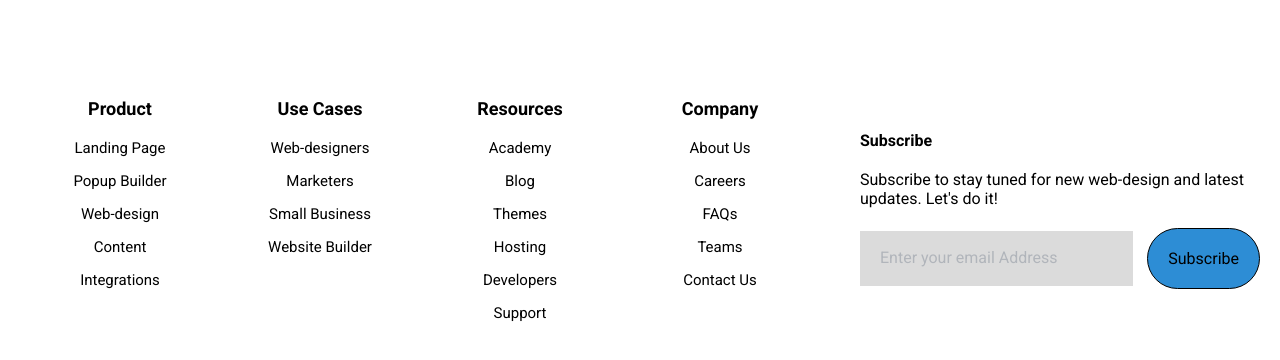
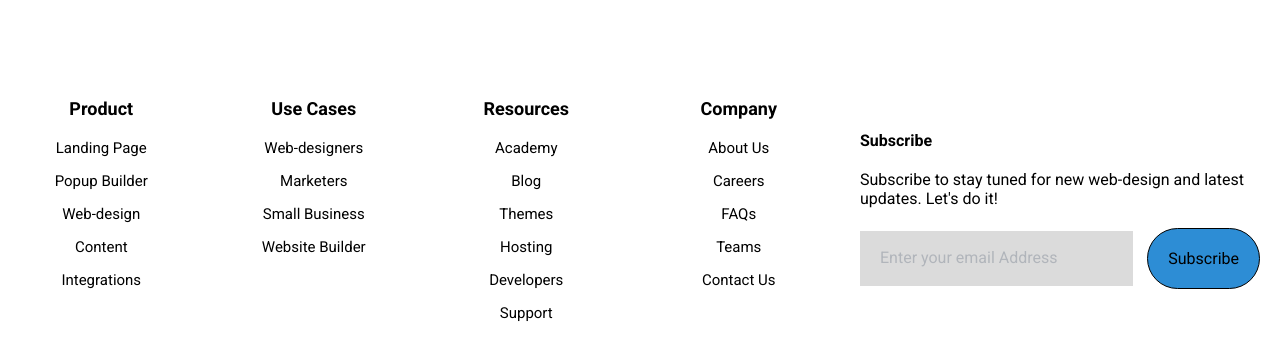
Before and after one commit to HamdyShehiet/Online_Course_Platform_and_Registration, a plain HTML site: page index.html in a window 1280 px wide. Shown: the part 1430-1790 px from the top of the page. Drawn offline with Linux system fonts and the light colour scheme.

Commit message:
Update: Footer Up Section Style

```diff
--- a/assets/styles/main.css
+++ b/assets/styles/main.css
@@ -148,12 +148,13 @@ footer .footer-top .container{
 }
 footer .footer-top .container .categories{
   display: flex;
-  justify-content: center;
+  justify-content: start;
   flex-wrap: wrap;
   gap: 5rem;
   flex-grow: 1;
 }
 footer .footer-top .container .categories .category {
+  flex-grow: 1;
   width: 15rem;
   text-align: center;
 }
```
